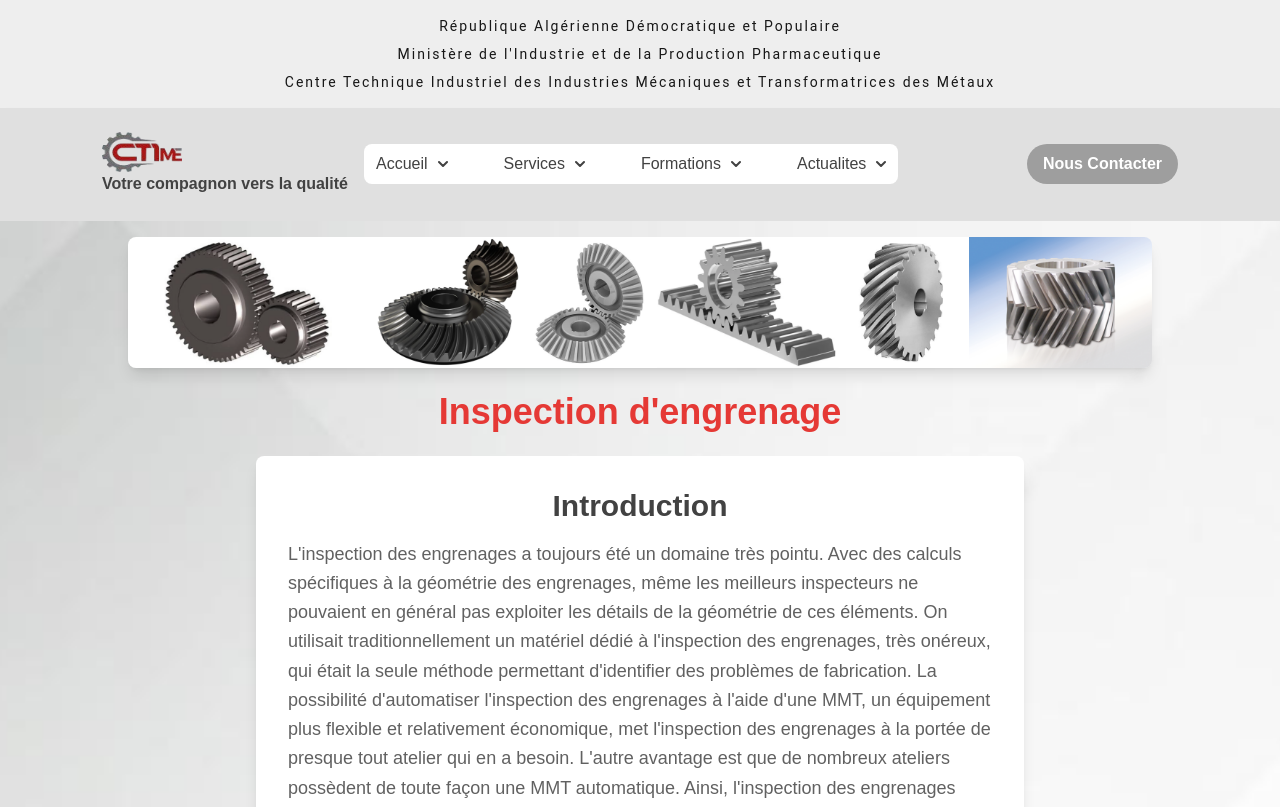
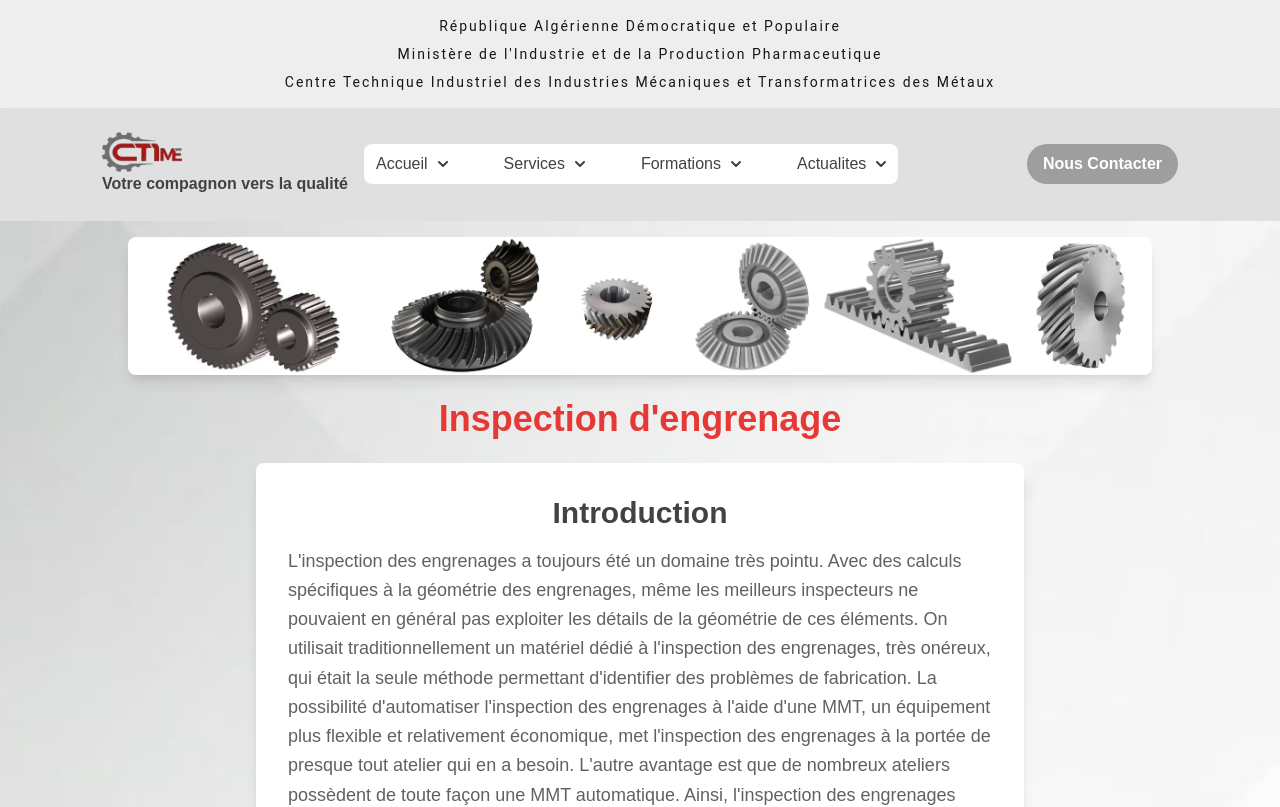
Before and after one commit to houssem255/first_projet, a Next.js app: page /engrenage in a window 1280 px wide. Shown: the top 807 px of the page. Built offline with nearby package versions, Linux system fonts and the light colour scheme.

Commit message:
'ctimehla118'

```diff
--- a/src/app/engrenage/page.js
+++ b/src/app/engrenage/page.js
@@ -149,7 +149,7 @@ const EtalonnagePage = () => {
       }}
     >
       <motion.img
-        src="/chevron gear-imageonline.co-merged.png"
+        src="/helical-gear-imageonline.co-merged.png"
         alt="Étalonnage des Instruments"
         className="w-full max-w-5xl mb-6 rounded-lg shadow-lg transition-transform transform hover:scale-105"
         initial={{ opacity: 0, scale: 0.8 }}
```
Also changed, not shown: public/Hf9854da0cc2e467db4196f446aba209cS.jpg_300x300_converted-imageonline.co-merged.png (added), public/helical-gear-imageonline.co-merged.png (added).
